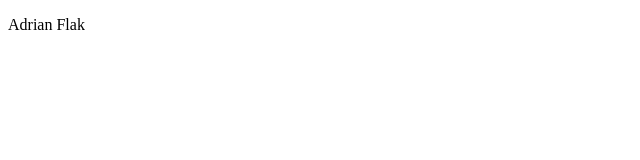
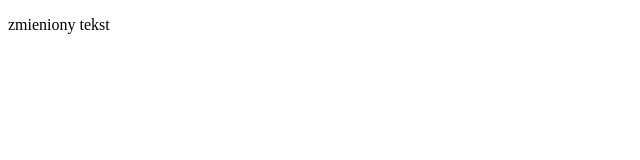
Before and after one commit to adrianflak/repo-wspolne, a plain HTML site: page index.html in a window 1280 px wide. Shown: the full height of the page, 0-640 px from the left. Drawn offline with Linux system fonts and the light colour scheme.

Commit message:
zmiana tekstu

```diff
--- a/index.html
+++ b/index.html
@@ -3,12 +3,12 @@
 <head>
     <meta charset="UTF-8">
     <meta name="viewport" content="width=device-width, initial-scale=1.0">
-    <title>Adrian Flak</title>
+    <title>Asia</title>
 </head>
 <body>
 
 
-    <p>Adrian Flak</p>
+    <p>zmieniony tekst</p>
 
 
 
```
